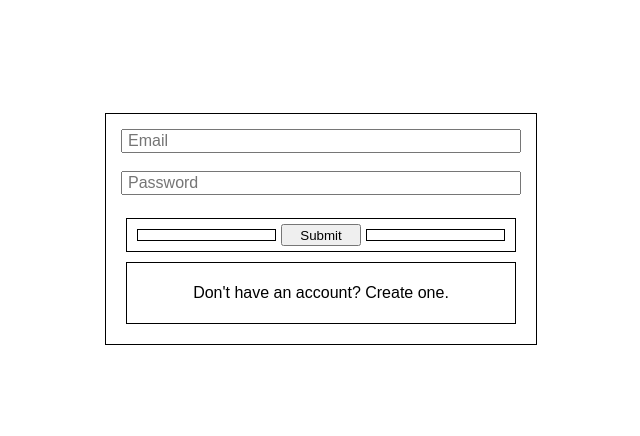
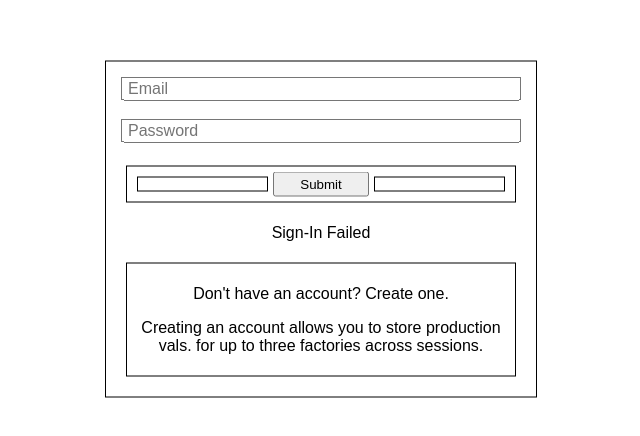
Before and after one commit to CEOFYEAST/FastifyPrototype, a website: page app/html/index.html in a window 1280 px wide. Shown: the part 176-612 px from the top of the page, without its empty margins (324-964 px from the left). Drawn offline with nearby package versions, Linux system fonts and the light colour scheme.

Commit message:
Further additions to account system.

```diff
--- a/app/css/sign_in_form.css
+++ b/app/css/sign_in_form.css
@@ -10,9 +10,11 @@ input {
     top: 50%;
     left: 50%;
     transform: translate(-50%, -50%);
+    text-align: center;
 }
 
-#sign_in_form {
+#submit {
+    height: 25px;
 }
 
 #create_account_pointer_container {
--- a/app/css/style.css
+++ b/app/css/style.css
@@ -30,4 +30,5 @@ img {
 .x1 { flex: 1; }
 .x2 { flex: 2; }
 .x3 { flex: 3; }
+.x4 { flex: 4; }
 .inline { display: inline; }
--- a/app/html/index.html
+++ b/app/html/index.html
@@ -15,17 +15,21 @@
   <div id="sign_in_form_container">
 
     <form id="sign_in_form" class="flex column" action="\users" method="post">
+
       <input type="email" placeholder="Email" id="user_email" name="user_email" required><br>
       <input type="password" placeholder="Password" id="user_password" name="user_password" required><br>
 
-      <div class="flex">
-        <div class="x2"></div>
-        <button type="submit" class="x1">Submit</button>
-        <div class="x2"></div>
+      <div id="submit_container" class="flex">
+        <div class="x3"></div>
+        <button id="submit" type="submit" class="x2">Submit</button>
+        <div class="x3"></div>
       </div>
 
+      <p>Sign-In Failed</p>
+
       <div id="create_account_pointer_container">
-        <p>Don't have an account? Create one.</p>
+        <p id="create_account_pointer_link">Don't have an account? Create one.</p>
+        <p id="create_account_pointer">Creating an account allows you to store production vals. for up to three factories across sessions.</p>
       </div>
 
     </form>
```
